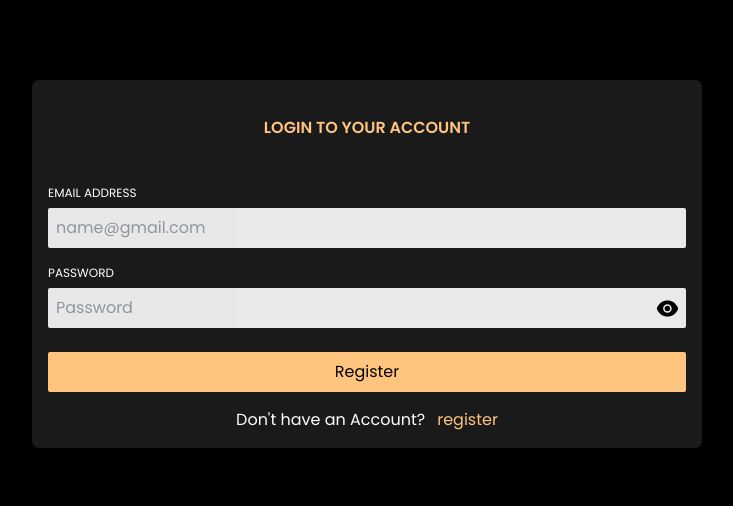
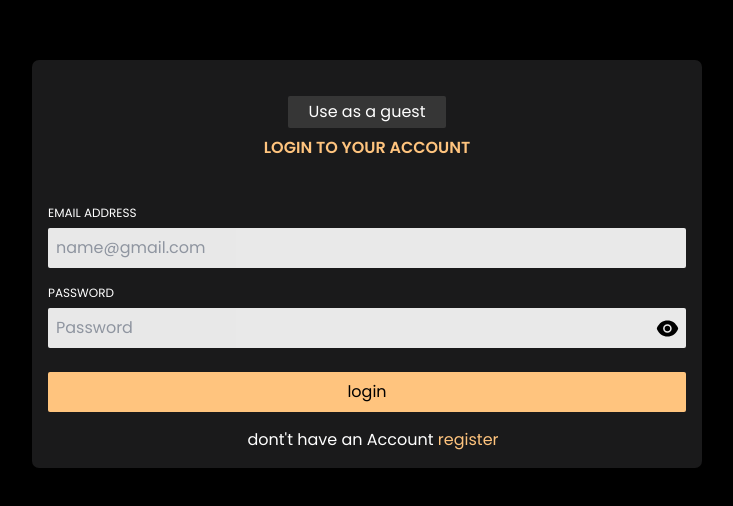
Before and after one commit to yahyaMomin/fistaMiles_client, a React (Vite) app: page / in a window 1280 px wide. Shown: the part 136-642 px from the top of the page, without its empty margins (273-1006 px from the left). Built offline with nearby package versions, Linux system fonts and the light colour scheme; no server answers.

Commit message:
update features

```diff
--- a/src/pages/Form.jsx
+++ b/src/pages/Form.jsx
@@ -82,14 +82,26 @@ const Form = () => {
     reset()
   }, [page])
 
+  const guest = {
+    email: 'guest@gmail.com',
+    password: '121212',
+  }
+
   return (
     <ContentWrapper>
       <Card>
         {!loading ? (
           <>
-            <h1 className="text-center mt-5 mb-10 font-semibold dark:text-main ">
-              {page === 'login' ? 'LOGIN TO YOUR ACCOUNT' : 'CREATE AN ACCOUNT'}
-            </h1>
+            <div className="text-center mt-5 mb-10 ">
+              {page === 'login' && (
+                <button onClick={() => loginForm(guest)} className="px-5 py-1 bg-lightGray rounded-sm mb-2">
+                  Use as a guest
+                </button>
+              )}
+              <h1 className="dark:text-main font-semibold ">
+                {page === 'login' ? 'LOGIN TO YOUR ACCOUNT' : 'CREATE AN ACCOUNT'}
+              </h1>
+            </div>
             <form className="w-full" onSubmit={handleSubmit(formSubmit)}>
               {page === 'register' && (
                 <>
@@ -164,24 +176,27 @@ const Form = () => {
                 value="Register"
                 className="inputs bg-main text-black w-full rounded-sm py-2 px-2 mt-5 mb-4 cursor-pointer"
               >
-                Register
+                {page === 'register' ? 'register' : 'login'}
               </button>
             </form>
-            {page === 'register' ? (
-              <p className="text-center">
-                Have an Account?
-                <button onClick={() => setPage('login')} className="dark:text-main text-black  ml-3">
-                  Login
-                </button>
-              </p>
-            ) : (
-              <p className="text-center">
-                Don&apos;t have an Account?
-                <button onClick={() => setPage('register')} className="dark:text-main text-black  ml-3">
-                  register
-                </button>
-              </p>
-            )}
+            <p className="text-center">
+              <button
+                onClick={() => setPage(page === 'login' ? 'register' : 'login')}
+                className="dark:text-main text-black  ml-3"
+              >
+                {page === 'login' ? (
+                  <>
+                    <span className="text-white">dont&apos;t have an Account </span>
+                    register
+                  </>
+                ) : (
+                  <>
+                    <span className="text-white">have an Account </span>
+                    login
+                  </>
+                )}
+              </button>
+            </p>
           </>
         ) : (
           <LoaderSpinner />
--- a/src/pages/Login.jsx
+++ b/src/pages/Login.jsx
@@ -126,7 +126,7 @@ const Login = () => {
             <p className="text-center mb-5">
               do not Have an Account?
               <button onClick={() => navigate('/register')} className="text-main ml-3">
-                Register
+                Login
               </button>
             </p>
           </>
```
